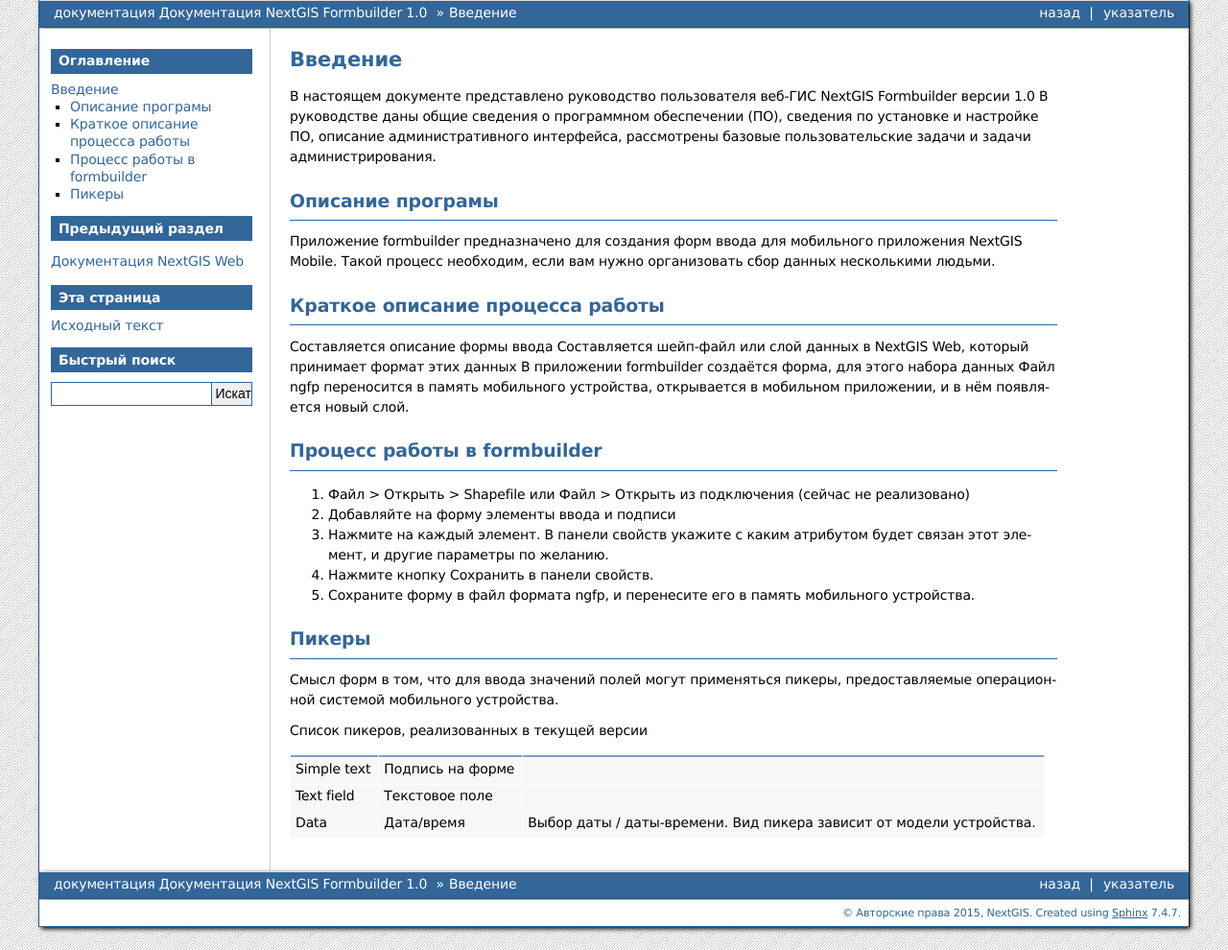
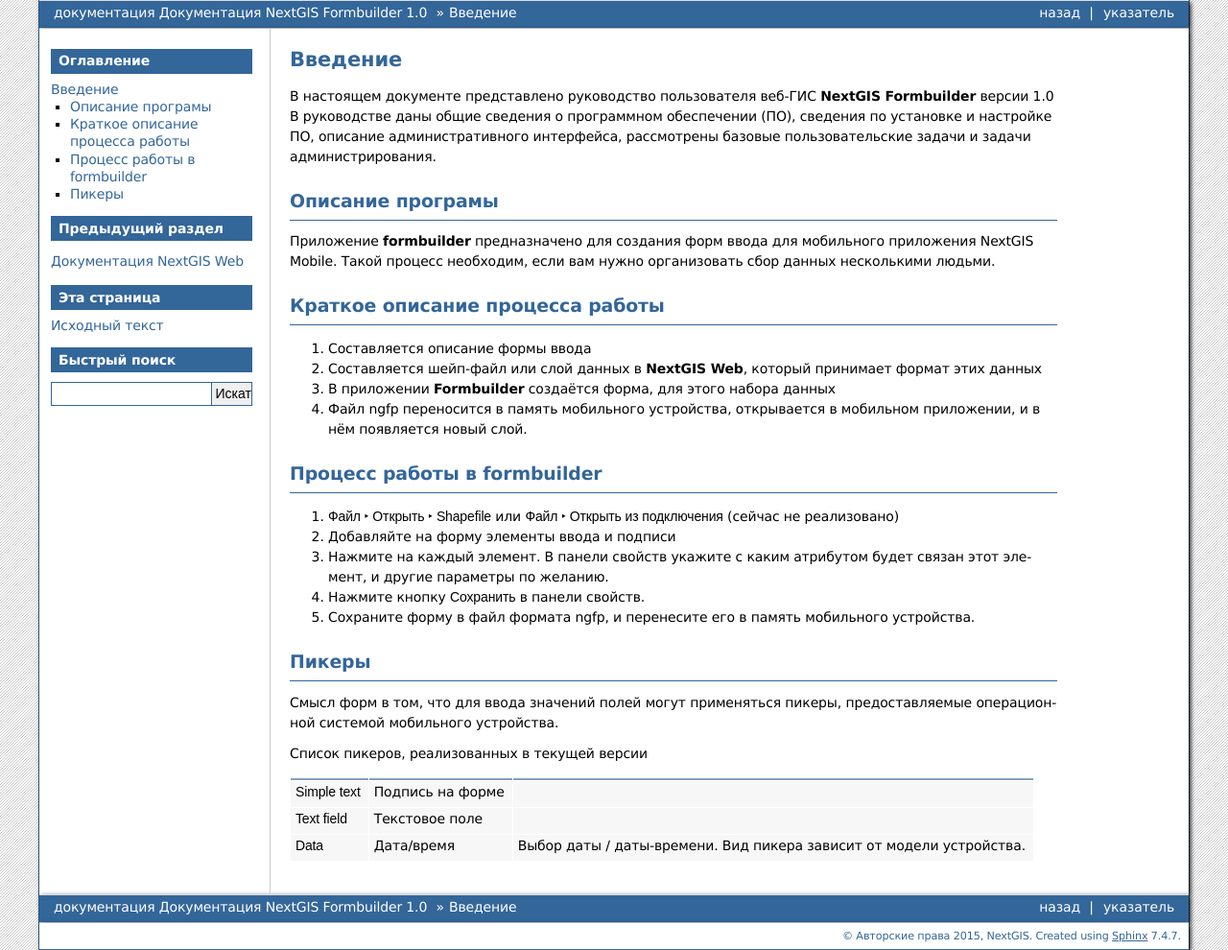
Before and after one commit to nextgis/docs_formbuilder, a Sphinx documentation site: the page built from source/intro.rst, in a window 1280 px wide. Shown: the whole page at 96% size. Built offline with Sphinx 7.4.7, drawn with Linux system fonts in a browser that asks for light colours; formulas are drawn with MathJax 3; some of the changed lines change nothing that is shown.

Commit message:
Финализация

```diff
--- a/source/intro.rst
+++ b/source/intro.rst
@@ -6,31 +6,31 @@
 ========
 
 
-В настоящем документе представлено руководство пользователя веб-ГИС  NextGIS Formbuilder версии |version| В руководстве даны общие сведения о программном обеспечении (ПО), сведения по установке и настройке ПО, описание административного интерфейса, рассмотрены базовые пользовательские задачи и задачи администрирования.
+В настоящем документе представлено руководство пользователя веб-ГИС :program:`NextGIS Formbuilder` версии |version| В руководстве даны общие сведения о программном обеспечении (ПО), сведения по установке и настройке ПО, описание административного интерфейса, рассмотрены базовые пользовательские задачи и задачи администрирования.
 
 
 Описание програмы
 -------------------
 
-Приложение formbuilder предназначено для создания форм ввода для мобильного приложения NextGIS Mobile.
+Приложение :program:`formbuilder` предназначено для создания форм ввода для мобильного приложения NextGIS Mobile.
 Такой процесс необходим, если вам нужно организовать сбор данных несколькими людьми.
 
 Краткое описание процесса работы
 --------------------------------------
 
 
-Составляется описание формы ввода
-Составляется шейп-файл или слой данных в NextGIS Web, который принимает формат этих данных
-В приложении formbuilder создаётся форма, для этого набора данных
-Файл ngfp переносится в память мобильного устройства, открывается в мобильном приложении, и в нём появляется новый слой.
+1. Составляется описание формы ввода
+2. Составляется шейп-файл или слой данных в :program:`NextGIS Web`, который принимает формат этих данных
+3. В приложении :program:`Formbuilder` создаётся форма, для этого набора данных
+4. Файл ngfp переносится в память мобильного устройства, открывается в мобильном приложении, и в нём появляется новый слой.
 
 Процесс работы в formbuilder
 ---------------------------------------------------------
 
-1. Файл > Открыть > Shapefile или Файл > Открыть из подключения (сейчас не реализовано)
+1. :menuselection:`Файл --> Открыть --> Shapefile` или :menuselection:`Файл --> Открыть из подключения` (сейчас не реализовано)
 2. Добавляйте на форму элементы ввода и подписи
 3. Нажмите на каждый элемент. В панели свойств укажите с каким атрибутом будет связан этот элемент, и другие параметры по желанию.
-4. Нажмите кнопку Сохранить в панели свойств.
+4. Нажмите кнопку :guilabel:`Сохранить` в панели свойств.
 5. Сохраните форму в файл формата ngfp, и перенесите его в память мобильного устройства.
 
 
@@ -42,11 +42,11 @@
 
 Список пикеров, реализованных в текущей версии
 
-+--------------------+----------------------+-------------------------------------------------------------------------+
-+====================+======================+=========================================================================+
-|Simple text         |Подпись на форме      |                                                                         |
-+--------------------+----------------------+-------------------------------------------------------------------------+
-|Text field          |Текстовое поле        |                                                                         |
-+--------------------+----------------------+-------------------------------------------------------------------------+
-|Data                |Дата/время            |Выбор даты / даты-времени. Вид пикера зависит от модели устройства.      |
-+--------------------+----------------------+-------------------------------------------------------------------------+
++--------------------------------+----------------------+-------------------------------------------------------------------------+
++================================+======================+=========================================================================+
+|:guilabel:`Simple text`         |Подпись на форме      |                                                                         |
++--------------------------------+----------------------+-------------------------------------------------------------------------+
+|:guilabel:`Text field`          |Текстовое поле        |                                                                         |
++--------------------------------+----------------------+-------------------------------------------------------------------------+
+|:guilabel:`Data`                |Дата/время            |Выбор даты / даты-времени. Вид пикера зависит от модели устройства.      |
++--------------------------------+----------------------+-------------------------------------------------------------------------+
```
